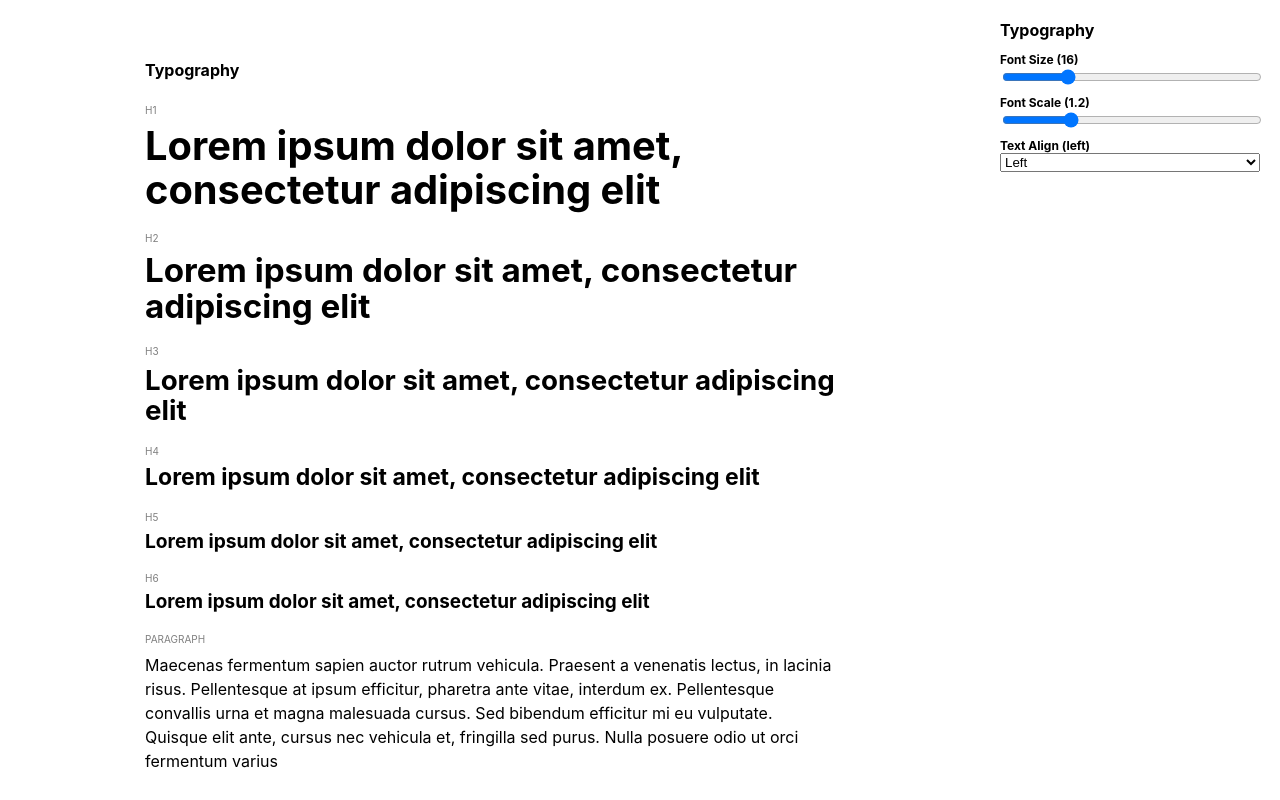
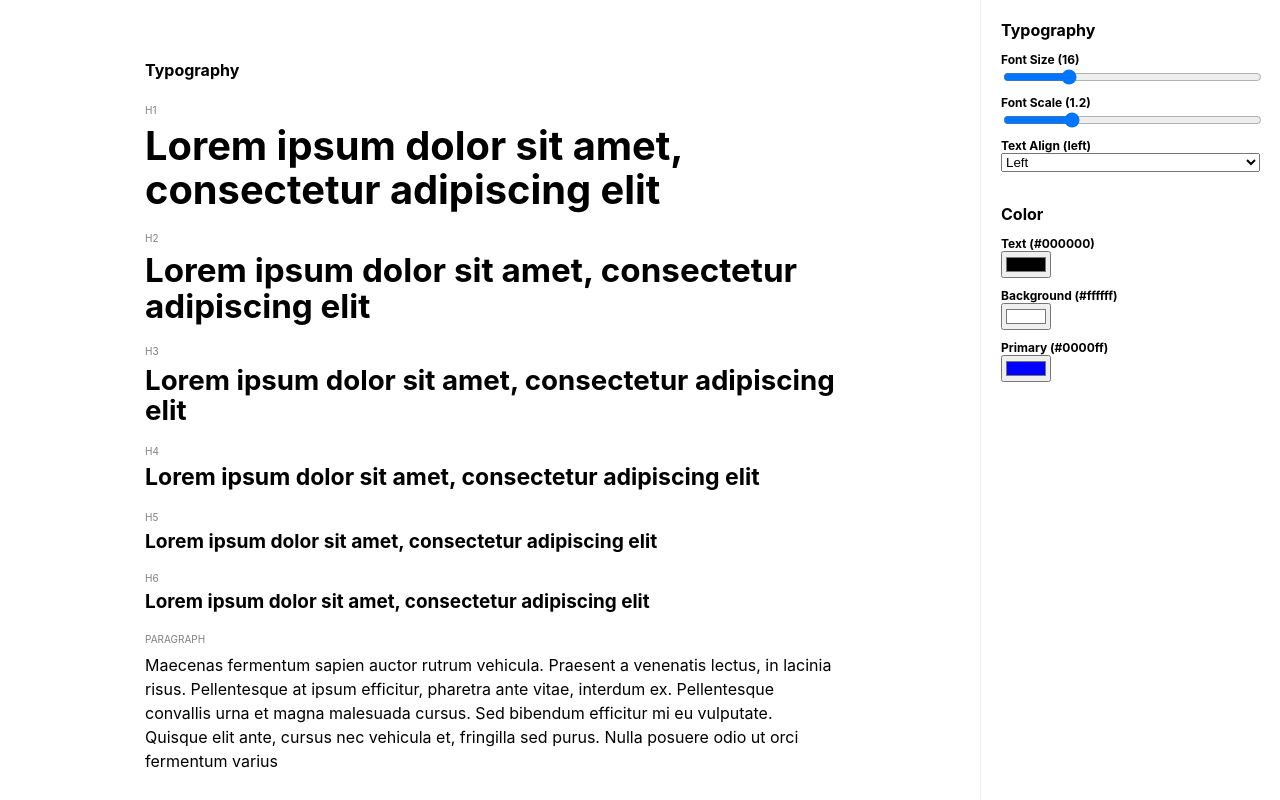
Before and after one commit to ItsJonQ/wp-gs-editor-x, a React (Create React App) app: page / in a window 1280 px wide. Built offline with nearby package versions, Linux system fonts and the light colour scheme.

Commit message:
Add colors

```diff
--- a/src/App.js
+++ b/src/App.js
@@ -1,7 +1,13 @@
 import React, { useEffect, useState, useRef } from "react";
 import { Global } from "@emotion/core";
 import styled from "@emotion/styled";
-import { RangeControl, SelectControl, Section, Typography } from "./components";
+import {
+	ColorControl,
+	RangeControl,
+	SelectControl,
+	Section,
+	Typography,
+} from "./components";
 
 function App() {
 	const {
@@ -12,12 +18,24 @@ function App() {
 		setFontSize,
 		textAlign,
 		setTextAlign,
+		setTextColor,
+		textColor,
+		primaryColor,
+		backgroundColor,
+		setBackgroundColor,
+		setPrimaryColor,
 	} = useStyles();
 
 	const createInputHandler = fn => event => fn(event.target.value);
 	const handleOnChangeFontSize = createInputHandler(setFontSize);
 	const handleOnChangeFontScale = createInputHandler(setFontScale);
 	const handleOnChangeTextAlign = createInputHandler(setTextAlign);
+
+	const handleOnChangeTextColor = createInputHandler(setTextColor);
+	const handleOnChangeBackgroundColor = createInputHandler(
+		setBackgroundColor,
+	);
+	const handleOnChangePrimaryColor = createInputHandler(setPrimaryColor);
 
 	const textAlignOptions = [
 		{
@@ -76,6 +94,25 @@ function App() {
 							options={textAlignOptions}
 						/>
 					</SidebarPanel>
+					<SidebarPanel title="Color">
+						<ColorControl
+							label="Text"
+							value={textColor}
+							onChange={handleOnChangeTextColor}
+						/>
+
+						<ColorControl
+							label="Background"
+							value={backgroundColor}
+							onChange={handleOnChangeBackgroundColor}
+						/>
+
+						<ColorControl
+							label="Primary"
+							value={primaryColor}
+							onChange={handleOnChangePrimaryColor}
+						/>
+					</SidebarPanel>
 				</ScrollableContent>
 			</Sidebar>
 		</Editor>
@@ -90,6 +127,10 @@ const useStyles = () => {
 	const [fontSize, setFontSize] = useState(16);
 	const [fontScale, setFontScale] = useState(baseFontScale);
 	const [textAlign, setTextAlign] = useState("left");
+
+	const [primaryColor, setPrimaryColor] = useState("#0000ff");
+	const [backgroundColor, setBackgroundColor] = useState("#ffffff");
+	const [textColor, setTextColor] = useState("#000000");
 
 	const [styles, setStyles] = useState("");
 
@@ -126,6 +167,15 @@ const useStyles = () => {
 		nextStyle.push(`--wp-font-size-${size}: ${value}px;`);
 	});
 
+	nextStyle.push(`--wp-color-primary: ${primaryColor};`);
+	nextStyle.push(`--wp-color-text: ${textColor};`);
+	nextStyle.push(`--wp-color-background: ${backgroundColor};`);
+
+	nextStyle.push("}");
+
+	nextStyle.push("html {");
+	nextStyle.push(`background: var(--wp-color-background);`);
+	nextStyle.push(`color: var(--wp-color-text);`);
 	nextStyle.push("}");
 	nextStyle = nextStyle.join("\n");
 
@@ -145,6 +195,12 @@ const useStyles = () => {
 		lineHeight,
 		textAlign,
 		setTextAlign,
+		primaryColor,
+		setPrimaryColor,
+		backgroundColor,
+		setBackgroundColor,
+		textColor,
+		setTextColor,
 	};
 };
 
@@ -176,6 +232,7 @@ const Content = styled.div`
 `;
 
 const Sidebar = styled.div`
+	border-left: 1px solid #eee;
 	width: 300px;
 	height: 100%;
 `;
--- a/src/components/BaseControl.js
+++ b/src/components/BaseControl.js
@@ -16,7 +16,7 @@ const Label = styled.label`
 	display: block;
 	margin: 0 0 10px;
 
-	input,
+	input[type="range"],
 	select {
 		display: block;
 		width: 100%;
--- /dev/null
+++ b/src/components/ColorControl.js
@@ -0,0 +1,10 @@
+import React from "react";
+import { BaseControl } from "./BaseControl";
+
+export function ColorControl({ label, value, ...props }) {
+	return (
+		<BaseControl label={label} value={value}>
+			<input type="color" {...props} value={value} />
+		</BaseControl>
+	);
+}
--- a/src/components/index.js
+++ b/src/components/index.js
@@ -1,4 +1,5 @@
 export * from "./BaseControl";
+export * from "./ColorControl";
 export * from "./RangeControl";
 export * from "./Section";
 export * from "./SelectControl";
```
